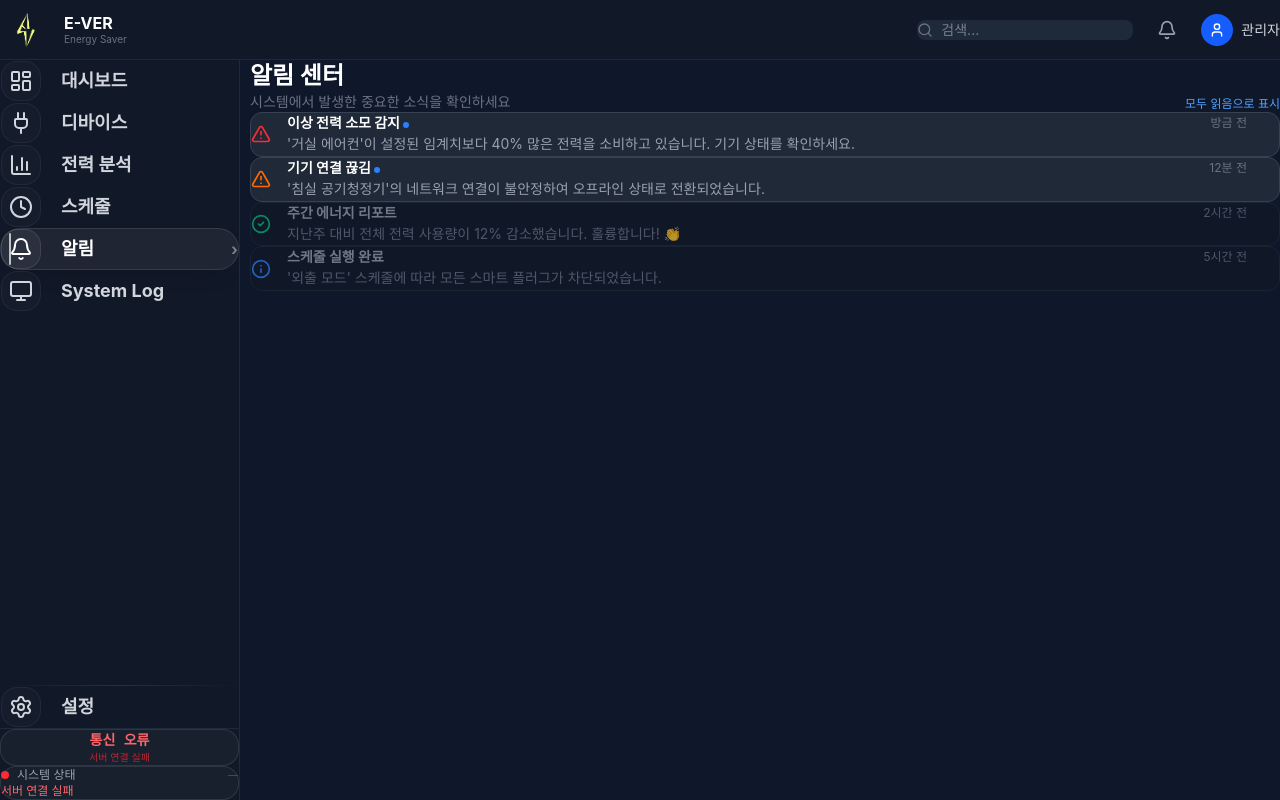
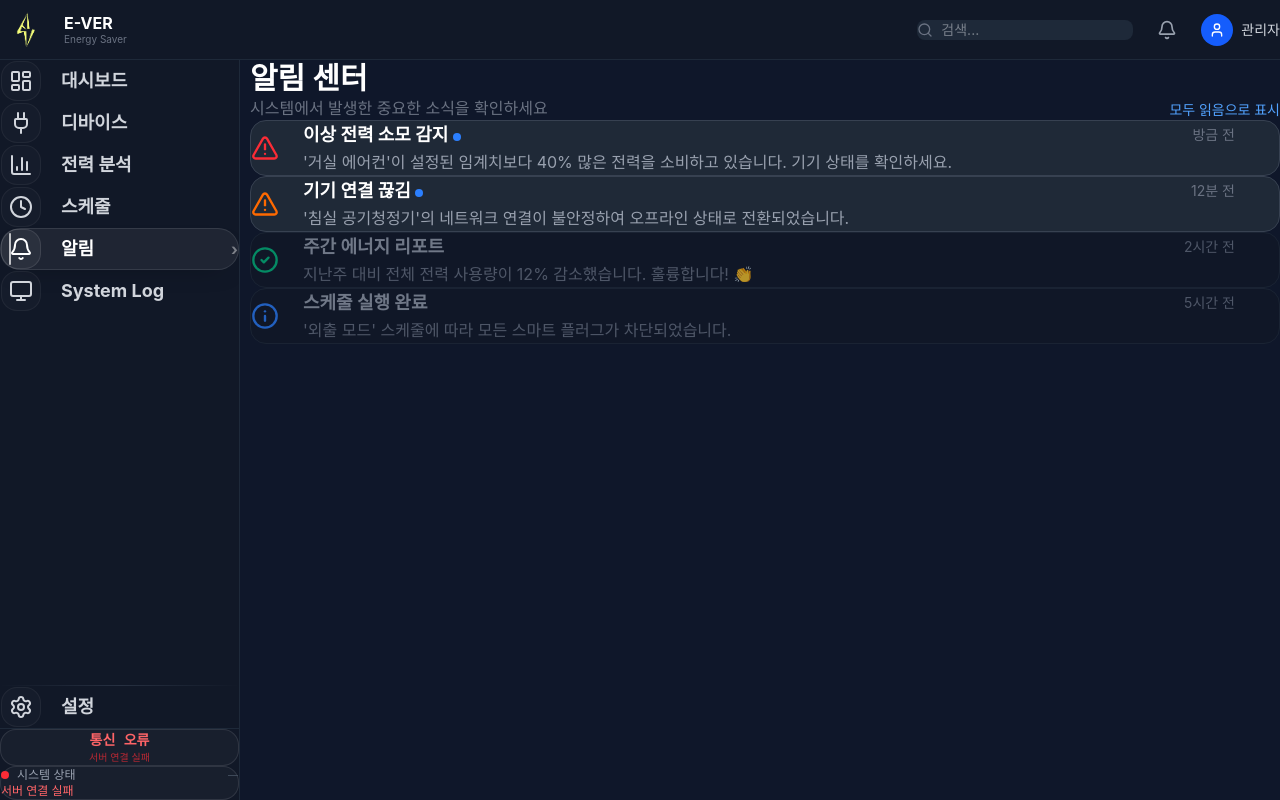
Before and after one commit to team-nexcode/E-VER_IoTCOSS, a Vue app in the folder Frontend/: page /alerts in a window 1280 px wide. Built offline with nearby package versions, Linux system fonts and the light colour scheme; no server answers.

Commit message:
Update Alerts.vue

```diff
--- a/Frontend/src/pages/Alerts.vue
+++ b/Frontend/src/pages/Alerts.vue
@@ -50,47 +50,45 @@ const markAllAsRead = () => {
 </script>
 
 <template>
-  <div class="space-y-6 p-6">
-    <div class="flex justify-between items-end">
+  <div class="space-y-8 p-8"> <div class="flex justify-between items-end">
       <div>
-        <h2 class="text-2xl font-bold text-white">알림 센터</h2>
-        <p class="text-sm text-gray-500 mt-1">시스템에서 발생한 중요한 소식을 확인하세요</p>
-      </div>
+        <h2 class="text-3xl font-bold text-white">알림 센터</h2> <p class="text-base text-gray-500 mt-2">시스템에서 발생한 중요한 소식을 확인하세요</p> </div>
       <button
         @click="markAllAsRead"
-        class="text-xs text-blue-400 hover:text-blue-300 transition-colors"
+        class="text-sm text-blue-400 hover:text-blue-300 transition-colors font-medium"
       >
         모두 읽음으로 표시
       </button>
     </div>
 
-    <div v-if="notifications.length > 0" class="space-y-3">
+    <div v-if="notifications.length > 0" class="space-y-4">
       <div
         v-for="n in notifications"
         :key="n.id"
-        class="group relative border rounded-xl p-4 transition-all"
+        class="group relative border rounded-2xl p-6 transition-all"
         :style="{
           backgroundColor: n.isRead ? '#111827' : '#1f2937',
           borderColor: n.isRead ? '#1f2937' : '#374151',
           opacity: n.isRead ? 0.7 : 1
         }"
       >
-        <div class="flex items-center gap-4"> <div class="flex-shrink-0 flex items-center justify-center">
-    <AlertTriangle v-if="n.type === 'danger'" class="w-5 h-5 text-red-500" />
-    <AlertTriangle v-else-if="n.type === 'warning'" class="w-5 h-5 text-orange-500" />
-    <CheckCircle2 v-else-if="n.type === 'success'" class="w-5 h-5 text-emerald-500" />
-    <Info v-else class="w-5 h-5 text-blue-500" />
+        <div class="flex items-center gap-6">
+          <div class="flex-shrink-0 flex items-center justify-center">
+            <AlertTriangle v-if="n.type === 'danger'" class="w-7 h-7 text-red-500" />
+            <AlertTriangle v-else-if="n.type === 'warning'" class="w-7 h-7 text-orange-500" />
+            <CheckCircle2 v-else-if="n.type === 'success'" class="w-7 h-7 text-emerald-500" />
+            <Info v-else class="w-7 h-7 text-blue-500" />
           </div>
 
           <div class="flex-1">
             <div class="flex justify-between items-center">
-      <h4 class="font-bold text-sm" :class="n.isRead ? 'text-gray-400' : 'text-white'">
+              <h4 class="font-bold text-lg" :class="n.isRead ? 'text-gray-400' : 'text-white'">
                 {{ n.title }}
-        <span v-if="!n.isRead" class="ml-2 inline-block w-1.5 h-1.5 bg-blue-500 rounded-full"></span>
+                <span v-if="!n.isRead" class="ml-2 inline-block w-2 h-2 bg-blue-500 rounded-full"></span>
               </h4>
-      <span class="text-xs text-gray-500">{{ n.time }}</span>
+              <span class="text-sm text-gray-500">{{ n.time }}</span>
             </div>
-    <p class="text-sm mt-0.5 leading-relaxed" :class="n.isRead ? 'text-gray-500' : 'text-gray-400'">
+            <p class="text-base mt-1.5 leading-relaxed" :class="n.isRead ? 'text-gray-500' : 'text-gray-400'">
               {{ n.message }}
             </p>
           </div>
@@ -100,16 +98,16 @@ const markAllAsRead = () => {
               @click="deleteNotification(n.id)"
               class="opacity-0 group-hover:opacity-100 p-2 text-gray-500 hover:text-red-400 transition-all"
             >
-      <Trash2 class="w-4 h-4" />
+              <Trash2 class="w-5 h-5" />
             </button>
           </div>
         </div>
       </div>
     </div>
 
-    <div v-else class="flex flex-col items-center justify-center h-64 bg-gray-900/30 border border-dashed border-gray-800 rounded-2xl">
-      <Bell class="w-12 h-12 text-gray-700 mb-3" />
-      <p class="text-gray-500">새로운 알림이 없습니다.</p>
+    <div v-else class="flex flex-col items-center justify-center h-80 bg-gray-900/30 border border-dashed border-gray-800 rounded-3xl">
+      <Bell class="w-16 h-16 text-gray-700 mb-4" />
+      <p class="text-lg text-gray-500">새로운 알림이 없습니다.</p>
     </div>
   </div>
 </template>
```
Lines whose indentation alone changed are shown as unchanged.
